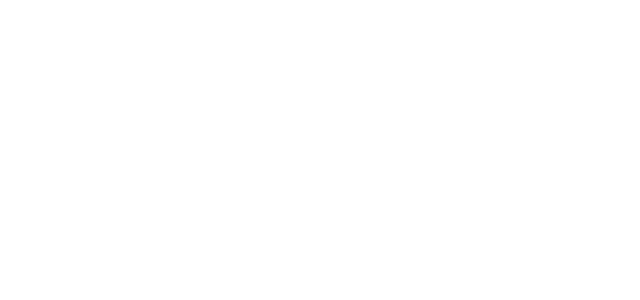
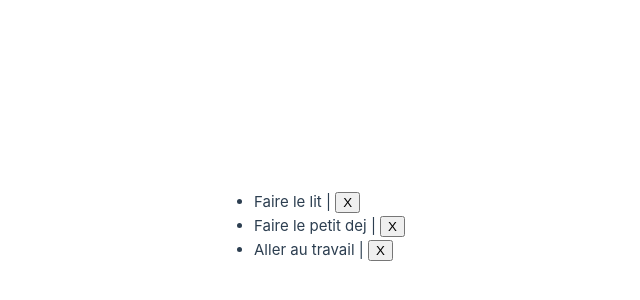
Before and after one commit to GregMarshall999/initiation-poe, a Vue app: page / in a window 1280 px wide. Shown: the part 174-474 px from the top of the page, without its empty margins (235-875 px from the left). Built offline with nearby package versions, Linux system fonts and the light colour scheme.

Commit message:
affichage plus delete via index

```diff
--- a/src/App.vue
+++ b/src/App.vue
@@ -1,8 +1,34 @@
 <template>
-
+	<ul>
+		<li v-for="(todo, index) in todoList" :key="todo.id">
+			{{ todo.texte }} |
+			<button @click="removeByIndex(index)">X</button>
+		</li>
+	</ul>
 </template>
 
-<script>
+<script setup>
+
+import { ref } from 'vue';
+
+var id = 0;
+const todoList = ref([
+	{ id: id++, texte: 'Faire le lit' },
+	{ id: id++, texte: 'Faire le petit dej' },
+	{ id: id++, texte: 'Aller au travail' }
+]);
+
+const removeByIndex = index => {
+	const res = [];
+
+	for(var i = 0; i < todoList.value.length; i++) {
+		if(i != index) {
+			res.push(todoList.value[i]);
+		}
+	}
+
+	todoList.value = res;
+};
 
 </script>
 
```
